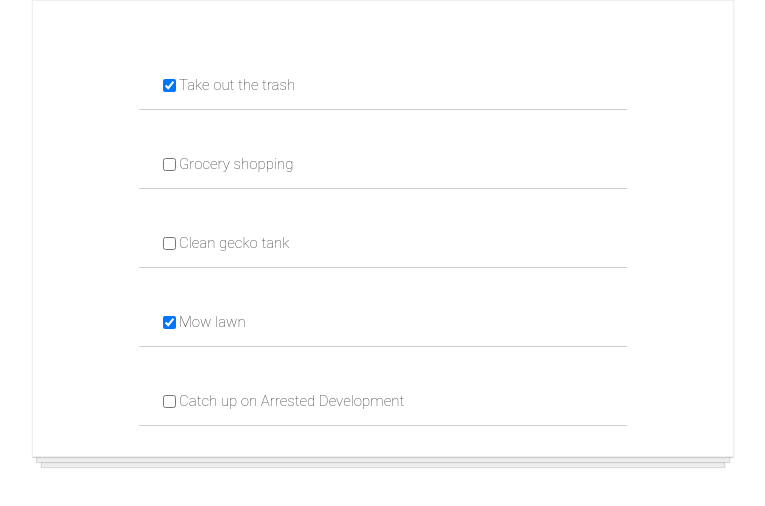
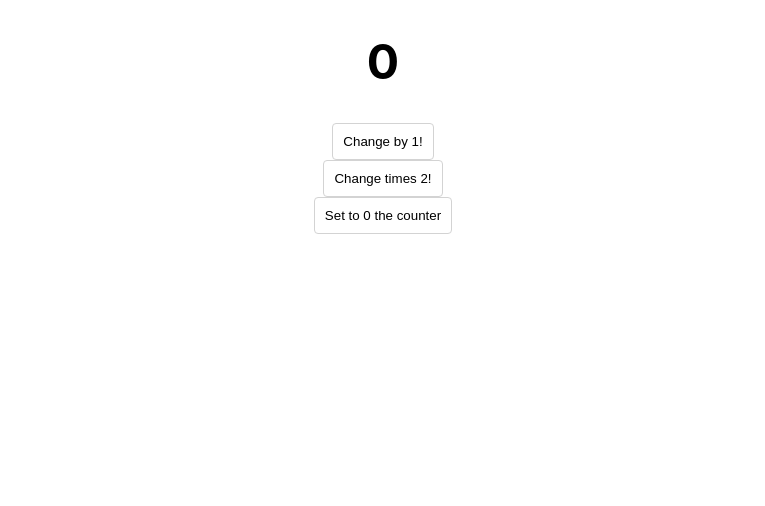
Before and after one commit to Joeypph/TrainingReactScrimba, a React (Create React App) app: page / in a window 1280 px wide. Shown: the top 506 px of the page, without its empty margins (257-1022 px from the left). Built offline with nearby package versions, Linux system fonts and the light colour scheme.

Commit message:
React setState: Changing the state

```diff
--- a/src/App.css
+++ b/src/App.css
@@ -103,3 +103,27 @@
       0 20px 1px -9px rgba(0,0,0,0.15);
   padding: 30px;
 }
+div {
+  display: flex;
+  flex-direction: column;
+  align-items: center;
+  justify-content: center;
+}
+h1 {
+  font-size: 3em;
+}
+
+button {
+  border: 1px solid lightgray;
+  background-color: transparent;
+  padding: 10px;
+  border-radius: 4px;
+}
+
+button:hover {
+  cursor: pointer;
+}
+
+button:focus {
+  outline:0;
+}
--- a/src/App.js
+++ b/src/App.js
@@ -2,8 +2,8 @@
 
 import React, {Component} from "react"
 
-import todosData from "./todosData"
-import TodoItem from "./components/TodoItem"
+//import todosData from "./todosData"
+//import TodoItem from "./components/TodoItem"
 //import Joke from   "./components/Joke"
 //import jokesData from "./jokesData"
 //import Product from "./components/Product"
@@ -176,7 +176,7 @@
         )
     }
 }*/
-class App extends Component {
+/*class App extends Component {
     constructor(){
         super()
         this.state={
@@ -191,7 +191,7 @@
                 </div>
         )
     }
-}
+}*/
 /*
 function handleClick() {
     console.log("I was clicked")
@@ -208,4 +208,52 @@
     )
 }*/
 
+class App extends Component{
+    constructor(){
+        super()
+        this.state={
+            count: 0
+        }
+        this.handleClick= this.handleClick.bind(this)
+        this.handleClick2= this.handleClick2.bind(this)
+        this.setCounter= this.setCounter.bind(this)
+    }
+    handleClick(){
+        this.setState(prevState=>{
+            return{
+                count: prevState.count + 1
+            }
+        })
+    }
+    handleClick2(){
+        this.setState(prevState=>{
+            return{
+                count: prevState.count * 2
+            }
+        })
+    }
+    setCounter(){
+        this.setState(prevState=>{
+            return{
+                count: prevState.count = 0
+            }
+        })
+    }
+    render() {
+        return(
+            <div>
+                <div>
+                    <h1>{this.state.count}</h1>
+                </div>
+                    <button onClick={this.handleClick}>Change by 1!</button>
+                <div>
+                    <button onClick={this.handleClick2}>Change times 2!</button>
+                </div>
+                <div >
+                    <button onClick={this.setCounter}>Set to 0 the counter </button>
+                </div>
+            </div>
+        )
+    }
+}
 export default App
```
